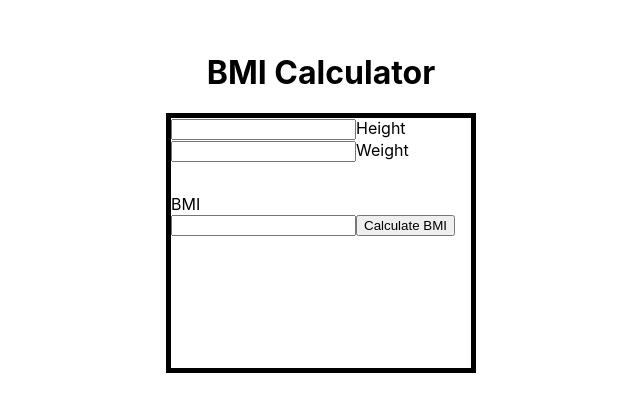
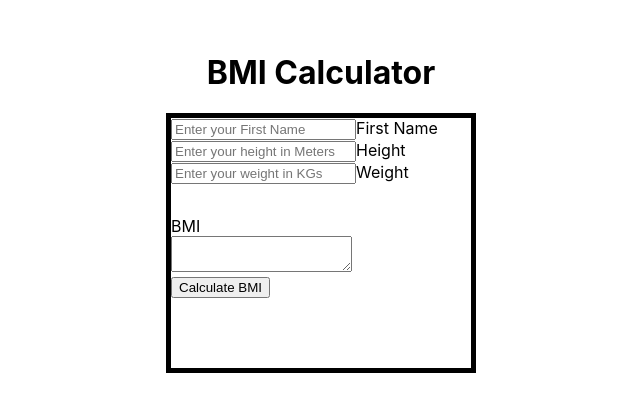
Before and after one commit to hazu100/BMI-Calculator1, a React (Create React App) app: page / in a window 1280 px wide. Shown: the part 198-610 px from the top of the page, without its empty margins (319-959 px from the left). Built offline with nearby package versions, Linux system fonts and the light colour scheme.

Commit message:
added placeholders

```diff
--- a/src/Calculator/BMICalculator.js
+++ b/src/Calculator/BMICalculator.js
@@ -7,13 +7,19 @@ class BMICalculator extends Component {
         super(props);
         this.heightInput = React.createRef();
         this.weightInput = React.createRef();
+        this.nameInput = React.createRef();
         this.calculateBMI = this.calculateBMI.bind(this);
         this.state = {
-            calculatedBMIValue : null,
+            calculatedBMIValue: null,
         };
     }
 
     calculateBMI() {
+        const inputName = this.nameInput.current.value;
+        inputName.toLowerCase() === 'pooja' ?
+        this.setState({
+            calculatedBMIValue : inputName.toUpperCase()+' is always overweight',
+        }) :
         this.setState({
             calculatedBMIValue : this.weightInput.current.value/(this.heightInput.current.value*this.heightInput.current.value),
         });
@@ -24,10 +30,11 @@ class BMICalculator extends Component {
             <>
                 <h1>BMI Calculator</h1>
                 <div className='calWrapper'>
-                    <input type='text' ref={this.heightInput} /><span>Height</span>
-                    <input type='text' ref={this.weightInput} /><span>Weight</span>
-                    <div className="bmi">BMI</div><input type='text' value={this.state.calculatedBMIValue}/>
-                    <input type='submit' value='Calculate BMI' onClick={this.calculateBMI}/>
+                    <input type='text' placeholder="Enter your First Name" ref={this.nameInput} /><span>First Name</span>
+                    <input type='text' placeholder="Enter your height in Meters" ref={this.heightInput} /><span>Height</span>
+                    <input type='text' placeholder="Enter your weight in KGs" ref={this.weightInput} /><span>Weight</span>
+                    <div className="bmi">BMI</div><textarea value={this.state.calculatedBMIValue}/>
+                    <div><input type='submit' value='Calculate BMI' onClick={this.calculateBMI}/></div>
                 </div>
             </>
         );
```
